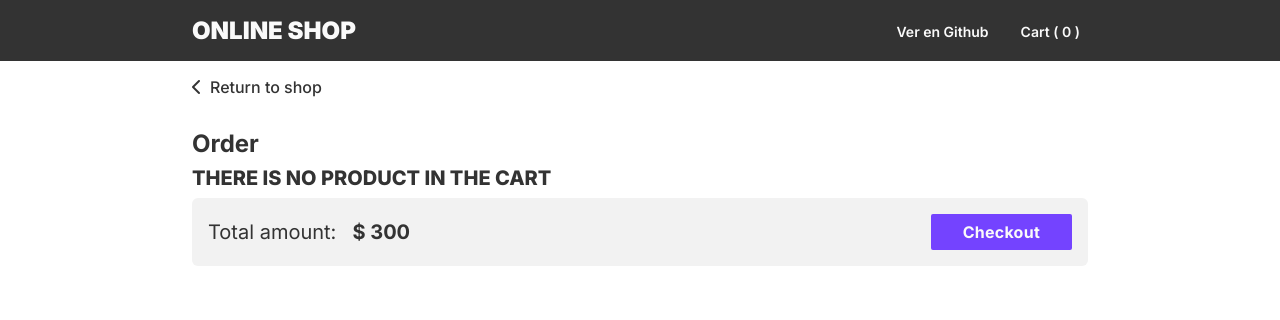
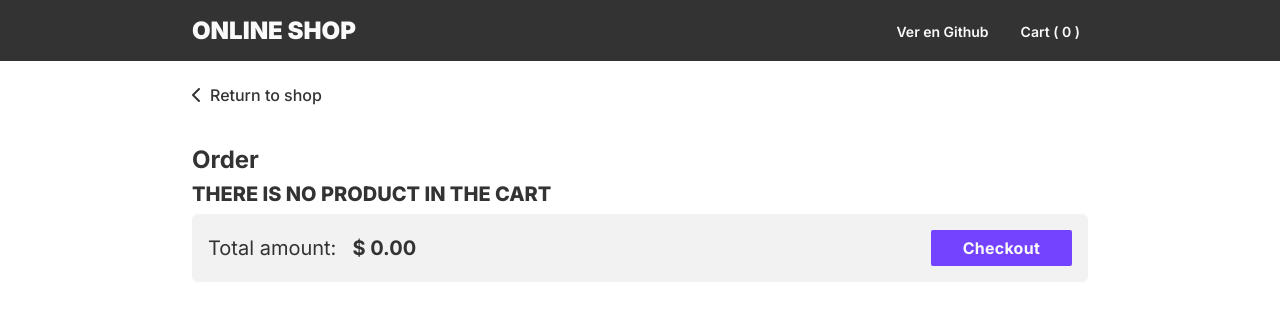
Before and after one commit to MMadlos/online-shop, a React (Vite) app: page /cart in a window 1280 px wide. Shown: the top 320 px of the page. Built offline with nearby package versions, Linux system fonts and the light colour scheme.

Commit message:
Add function to sum prices in the CartList

```diff
--- a/src/App.css
+++ b/src/App.css
@@ -651,10 +651,12 @@ section#cart {
 	.return-container {
 		display: flex;
 		gap: 8px;
+		padding: 8px 8px 8px 0;
 		align-items: center;
 		font-weight: 500;
 
 		&:hover {
+			cursor: pointer;
 			opacity: 50%;
 		}
 	}
--- a/src/components/CartList.jsx
+++ b/src/components/CartList.jsx
@@ -49,7 +49,8 @@ function CartProduct({ product }) {
 function CartList() {
 	const { cartList } = useContext(ShopContext)
 
-	const totalToPay = 300
+	const sumCart = cartList.reduce((acc, curr) => acc + curr.price * curr.quantity, 0)
+	const totalToPay = sumCart.toFixed(2)
 
 	return (
 		<section id="cart">
```
